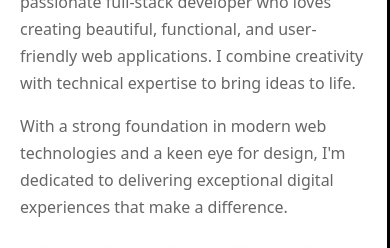
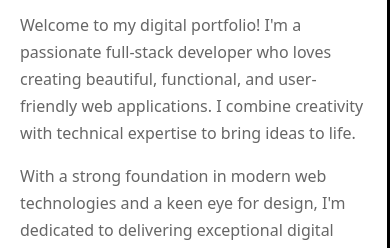
Before and after one commit to Aryan8382/Portfolio, a plain HTML site: page index.html in a window 390 px wide. Shown: the part 241-489 px from the top of the page. Drawn offline with nearby package versions, Linux system fonts and the light colour scheme.

Commit message:
change res

```diff
--- a/css/style.css
+++ b/css/style.css
@@ -1,8 +1,9 @@
-
 * {
     margin: 0;
     padding: 0;
     box-sizing: border-box;
+    scroll-behavior: smooth;
+
 }
 
 html,
@@ -10,8 +11,9 @@
     height: 100%;
     font-family: 'Poppins', sans-serif;
     background: #ffffff;
-            overflow: hidden;
     color: #000000;
+    overflow: auto;
+
 }
 
 .accordion {
@@ -445,7 +447,7 @@
 
     .content {
         padding: 80px 25px 25px 25px;
-                margin-top: 250px;
+        margin-top: 350px;
     }
 
     .skills-container,
```
Lines whose indentation alone changed are shown as unchanged.
